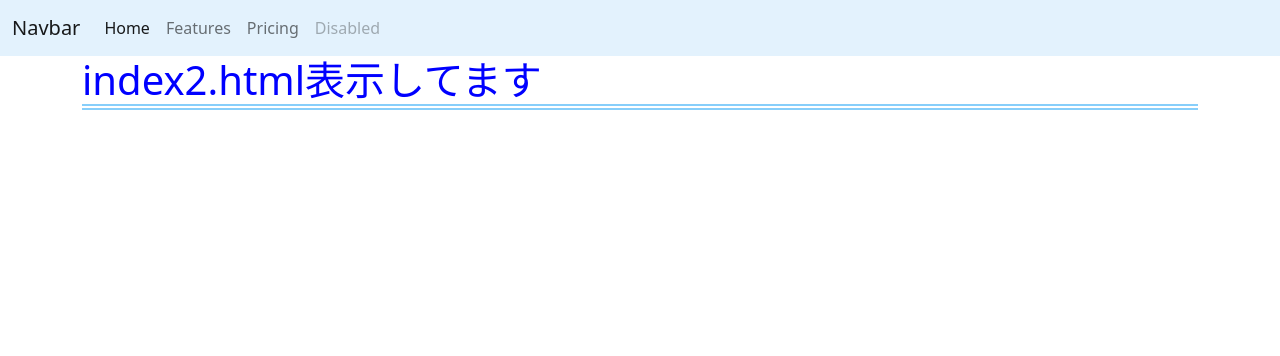
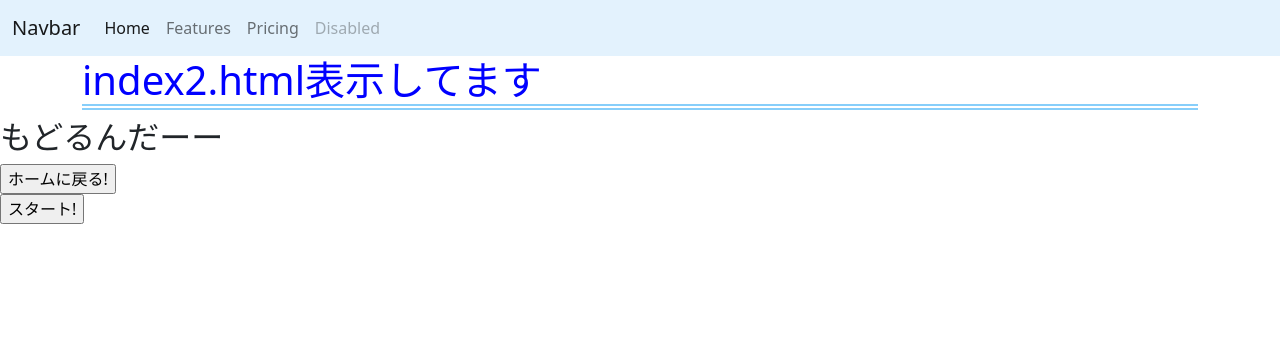
Before and after one commit to e215736/agile_mini_camp_VIP, a Flask app: page /test in a window 1280 px wide. Shown: the top 356 px of the page. Run offline with Flask 2, Linux system fonts and the light colour scheme.

Commit message:
14th:add 3 botton

```diff
--- a/product/flask/testapp/templates/testapp/index.html
+++ b/product/flask/testapp/templates/testapp/index.html
@@ -4,10 +4,16 @@
 <div class="container">
     <h1>健康のためなら死んでもいい</h1>
     <img src="{{ url_for('static', filename='images/LOGO_TBD2.png') }}">
+
+    <form action="/test" method="get">
+        <input type="submit" value='勉強/筋トレをする！'>
+    </form>
+
     <p id="test">{{ my_dict.insert_something1 }}</p>
     <p>{{ my_dict.insert_something2 }}</p>
 
 <h2>タイトル表示</h2>
+
 <ul>
     {% for title in my_dict.test_titles %}
     {% if title == 'title2' %}
--- a/product/flask/testapp/templates/testapp/index2.html
+++ b/product/flask/testapp/templates/testapp/index2.html
@@ -4,4 +4,15 @@
 <div class="container">
     <h1>index2.html表示してます</h1>
 </div>
+<h2>もどるんだーー</h2>
+<!-- ボタンを押すと、/templatesに飛ぶ -->
+
+  <form action="/" method="get">
+    <input type="submit" value='ホームに戻る!'>
+  </form>
+
+  <form  method="get">
+    <input type="submit" value='スタート!'>
+  </form>
+
 {% endblock %}
--- a/requirements.txt
+++ b/requirements.txt
@@ -11,3 +11,4 @@ pipenv==2023.9.8
 platformdirs==3.10.0
 virtualenv==20.24.5
 Werkzeug==2.2.3
+gunicorn==19.9.0
```
